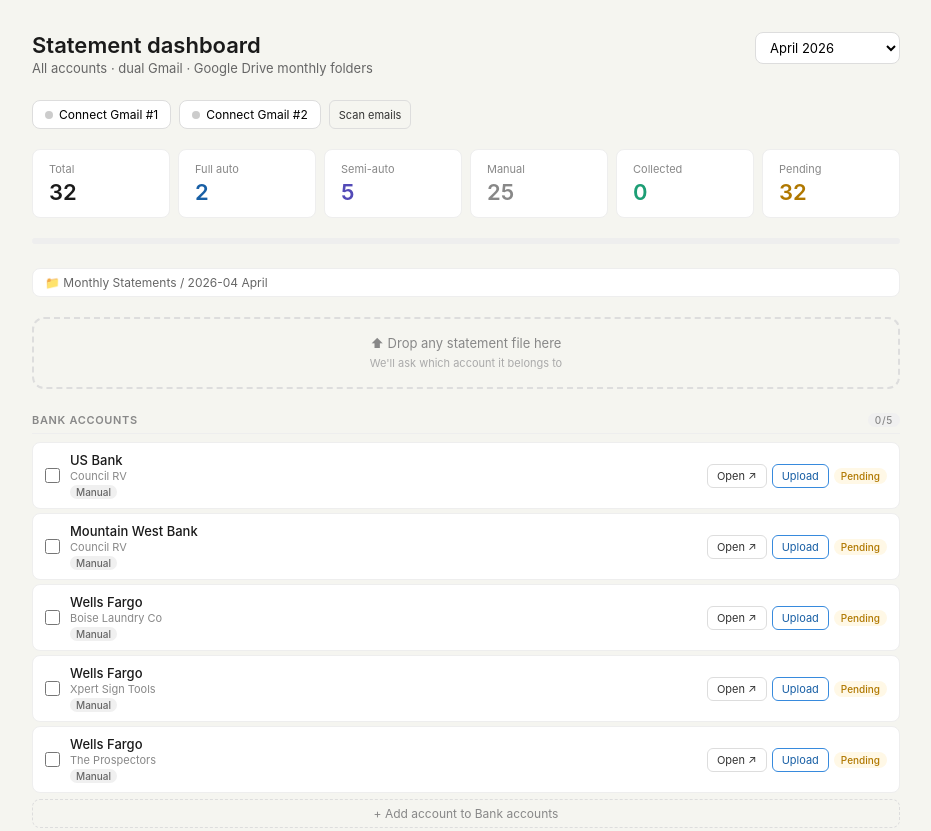
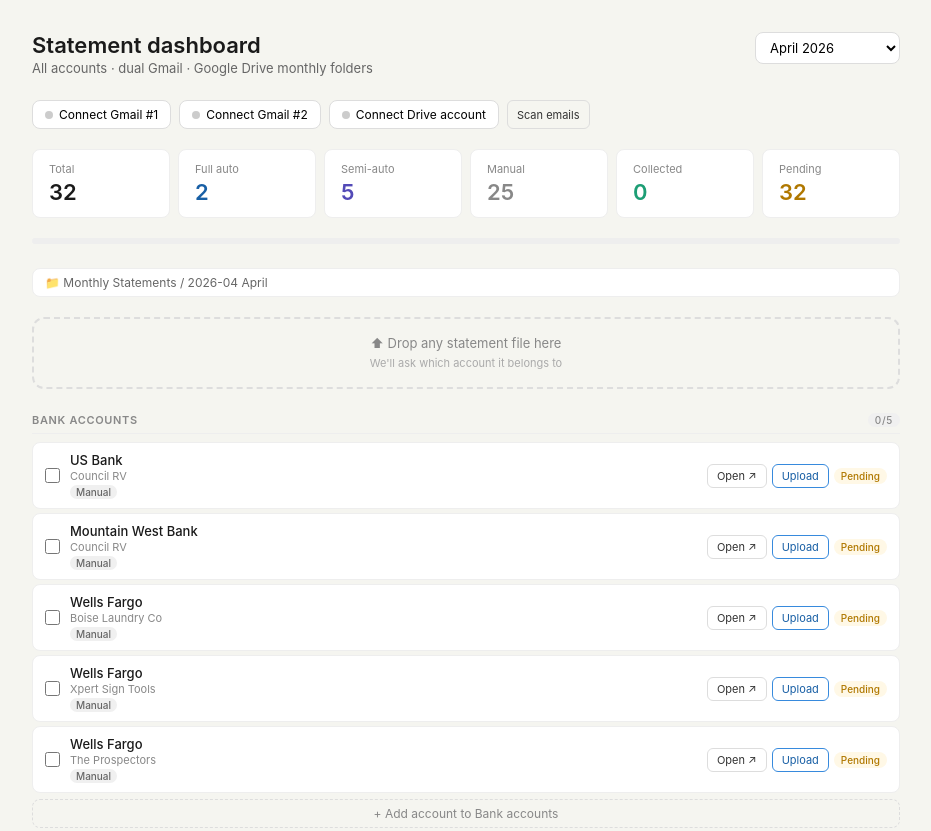
Before and after one commit to theprospectorsinc-collab/statement-dashboard, a website: page src/public/index.html in a window 1280 px wide. Shown: the top 831 px of the page, without its empty margins (174-1105 px from the left). Drawn offline with Linux system fonts and the light colour scheme; no server answers.

Commit message:
Update index.html

```diff
--- a/src/public/index.html
+++ b/src/public/index.html
@@ -145,6 +145,10 @@
     <button class="gmail-btn" id="gmail2btn" onclick="connectGmail(2)">
       <span class="dot" id="gmail2dot"></span>
       <span id="gmail2label">Connect Gmail #2</span>
+    </button>
+    <button class="gmail-btn" id="drivebtn" onclick="connectDrive()">
+      <span class="dot" id="drivedot"></span>
+      <span id="drivelabel">Connect Drive account</span>
     </button>
     <button class="btn" onclick="runScan()" id="scanBtn">Scan emails</button>
   </div>
```
